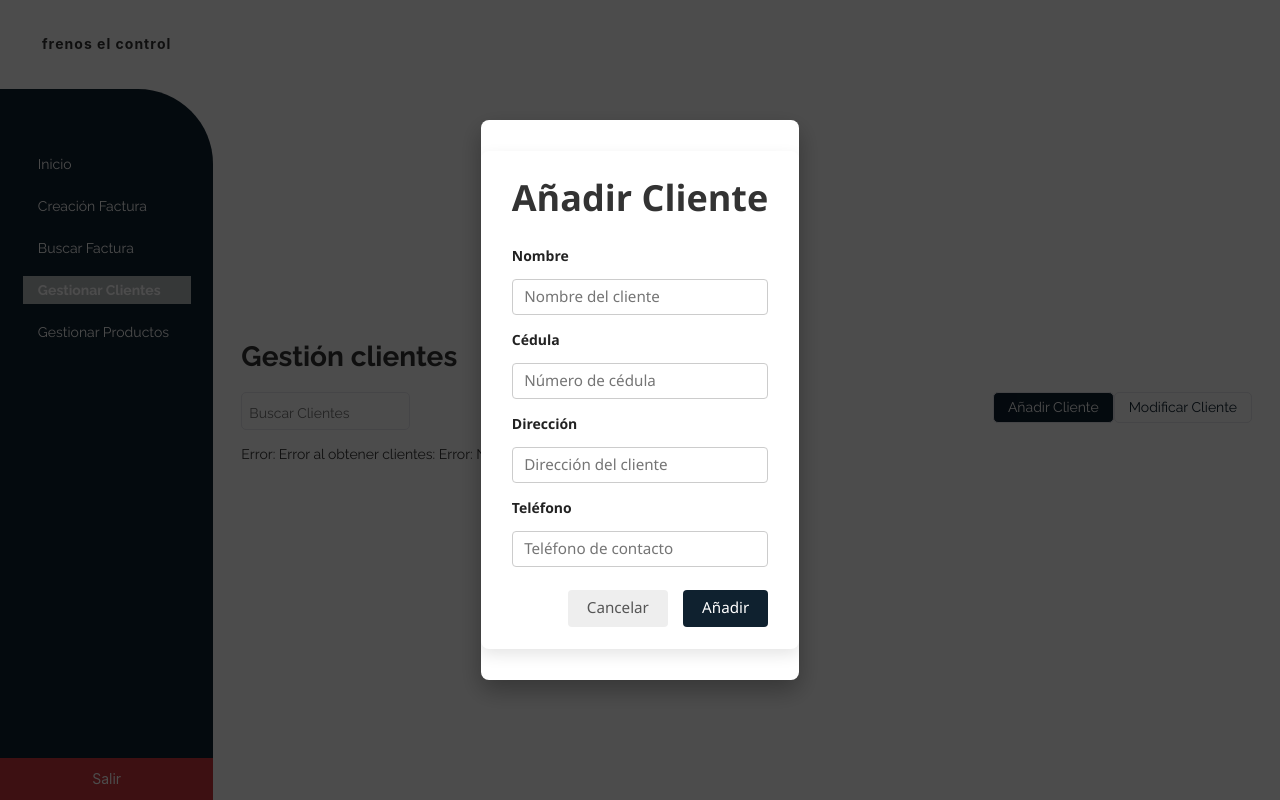
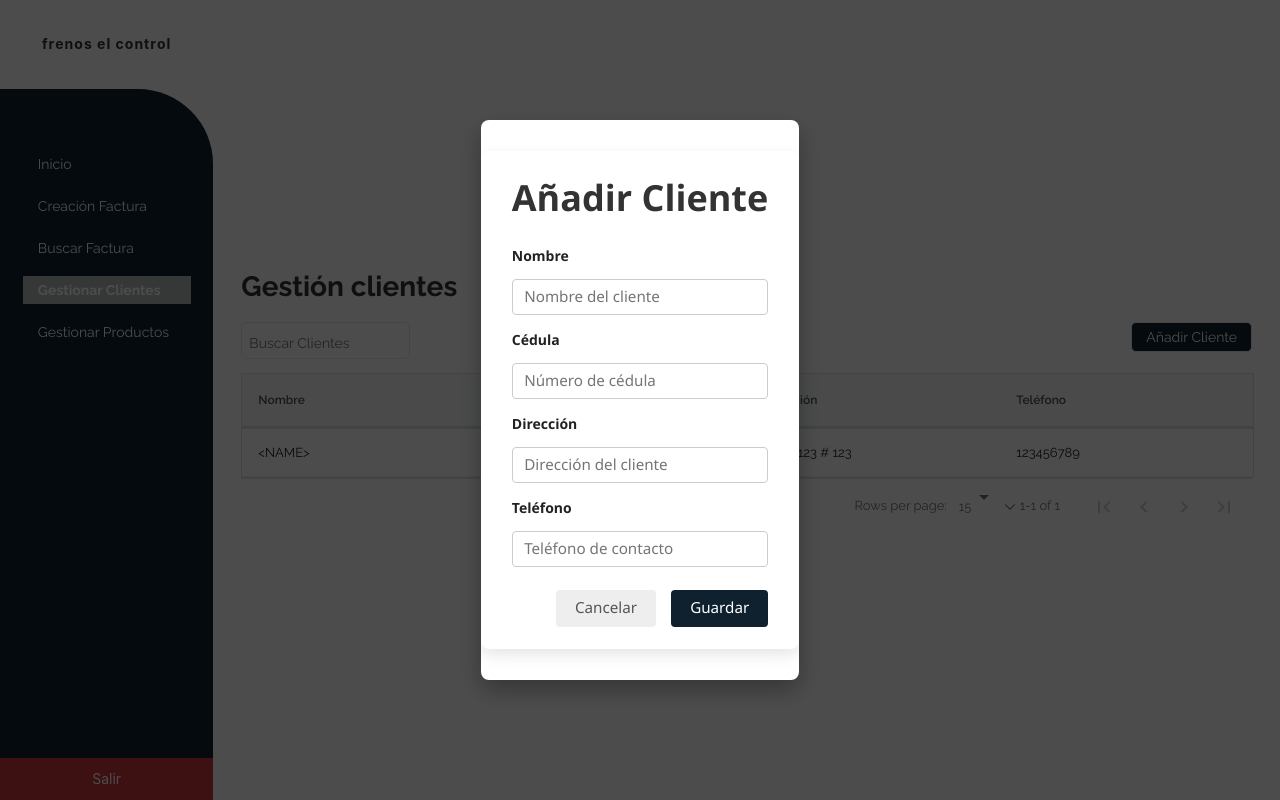
Before and after one commit to Kgnot/FrenosElControlFront, a React (Vite) app: page /gestion-clientes in a window 1280 px wide. Both pictures are taken after a click on the button "Añadir Cliente". Built offline with nearby package versions, Linux system fonts and the light colour scheme.

Commit message:
Customer section: Fixed names in a customer section like "ModifyCustomerModal" or "AddCustomerForm" is more cleary and also create function to create customer.

```diff
--- a/src/form/CustomerForm.ts
+++ b/src/form/CustomerForm.ts
@@ -1,4 +1,4 @@
-import { z } from 'zod';
+import {z} from 'zod';
 
 // Esquema para validar datos del cliente
 export const customerForm = z.object({
@@ -12,21 +12,16 @@ export const customerForm = z.object({
 
     identify: z
         .string()
-        .min(1, 'La cédula es requerida')
-        .regex(/^\d{6,12}$/, 'La cédula debe tener entre 6 y 12 dígitos')
+        .min(0)
         .transform(str => str.trim()),
 
     address: z
         .string()
-        .min(1, 'La dirección es requerida')
-        .min(10, 'La dirección debe tener al menos 10 caracteres')
         .max(255, 'La dirección no puede exceder 255 caracteres')
         .transform(str => str.trim()),
 
     phone: z
         .string()
-        .min(1, 'El teléfono es requerido')
-        .regex(/^\d{7,15}$/, 'El teléfono debe tener entre 7 y 15 dígitos')
         .transform(str => str.trim())
 });
 
--- /dev/null
+++ b/src/form/InvoiceForm.ts
@@ -0,0 +1,13 @@
+import {z} from "zod"
+
+// Este es el apartado del Form principal para ingresar una factura
+export const schema = z.object({
+    name: z.string().nonempty(),
+    identify: z.string(),
+    address: z.string(),
+    vehicle: z.string(),
+    plate: z.string(),
+    phone: z.string(),
+})
+
+export type InvoiceFormValues = z.infer<typeof schema>
--- a/src/hooks/customers/useCustomer.ts
+++ b/src/hooks/customers/useCustomer.ts
@@ -1,4 +1,4 @@
-import { useEffect, useState } from "react";
+import {useEffect, useState} from "react";
 import {Customer} from "../../entity";
 import {customerAPI} from "../../function";
 
@@ -20,8 +20,8 @@ export const useCustomer = () => {
             }
         };
 
-        fetchClientes();
+        fetchClientes().then(r => console.log(" xd"+r));
     }, []);
 
-    return { clientes, loading, error };
+    return {customers: clientes, loading, error};
 };
--- a/src/ui/components/CustomerManagement/CustomerFormComponent/CustomerForm.tsx
+++ b/src/ui/components/CustomerManagement/CustomerFormComponent/AddCustomerForm.tsx
@@ -7,13 +7,12 @@ import {InputCustomerForm} from "./InputForm/InputCustomerForm.tsx";
 import './CustomerForm.css';
 
 interface CustomerFormProps {
-    mode: 'add' | 'edit';
     customer: Customer | null;
     onSave: (customer: Customer) => void;
     onCancel: () => void;
 }
 
-export const CustomerForm: React.FC<CustomerFormProps> = ({ mode, customer, onSave, onCancel }) => {
+export const AddCustomerForm: React.FC<CustomerFormProps> = ({customer, onSave, onCancel }) => {
     const {
         control,
         handleSubmit,
@@ -45,7 +44,7 @@ export const CustomerForm: React.FC<CustomerFormProps> = ({ mode, customer, onSa
 
     return (
         <form className="customer-form-modal" onSubmit={handleSubmit(onSubmit)}>
-            <h2>{mode === 'add' ? 'Añadir Cliente' : 'Editar Cliente'}</h2>
+            <h2>Añadir Cliente</h2>
 
             <InputCustomerForm
                 name="name"
@@ -82,7 +81,7 @@ export const CustomerForm: React.FC<CustomerFormProps> = ({ mode, customer, onSa
 
             <div className="form-actions">
                 <button type="button" className="btn-cancel" onClick={onCancel}>Cancelar</button>
-                <button type="submit" className="btn-save">{mode === 'add' ? 'Añadir' : 'Guardar'}</button>
+                <button type="submit" className="btn-save">Guardar</button>
             </div>
         </form>
     );
--- a/src/ui/components/CustomerManagement/CustomerTable/CustomerTable.tsx
+++ b/src/ui/components/CustomerManagement/CustomerTable/CustomerTable.tsx
@@ -1,37 +1,45 @@
-import React, { useState, useEffect } from 'react';
-import { TableComponent } from '../../utils/table/TableComponent';
-import {useCustomer} from "../../../../hooks/customers/useCustomer.ts";
+import React, {useState, useEffect} from 'react';
+import {TableComponent} from '../../utils/table/TableComponent';
 import {Customer} from "../../../../entity";
 import {BlackModal} from "../../utils/modal/BalckModal.tsx";
-import {CustomerModal} from "../../modal/customer/CustomerModal.tsx";
+import {ModifyCustomerModal} from "../../modal/customer/ModifyCustomerModal.tsx";
 
 interface CustomerTableProps {
     className: string;
     onCustomerSelect?: (customer: Customer | null) => void;
     searchTerm?: string;
+    customerData: Customer[];
+    modifyCustomerHandler: (customer: Customer) => void;
 }
 
-export const CustomerTable: React.FC<CustomerTableProps> = ({
-                                                                className,
-                                                                onCustomerSelect,
-                                                                searchTerm = ''
-                                                            }) => {
-    const { clientes: data, loading, error } = useCustomer();
+export const CustomerTable: React.FC<CustomerTableProps> = (
+    {
+        className,
+        onCustomerSelect,
+        searchTerm = '',
+        customerData,
+        modifyCustomerHandler
+    }: CustomerTableProps) => {
+    // const { customers: customersDataMock, loading, error } = useCustomer();
     const [selectedCustomer, setSelectedCustomer] = useState<Customer | null>(null);
     const [showDetailModal, setShowDetailModal] = useState(false);
     const [filteredData, setFilteredData] = useState<Customer[]>([]);
 
+
+    const loading = false;
+    const error = null;
+
     // Filtrar datos basado en el término de búsqueda
     useEffect(() => {
-        if (!data) {
+        if (!customerData) {
             setFilteredData([]);
             return;
         }
 
         if (!searchTerm.trim()) {
-            setFilteredData(data);
+            setFilteredData(customerData);
         } else {
-            const filtered = data.filter((customer: Customer) =>
+            const filtered = customerData.filter((customer: Customer) =>
                 customer.name.toLowerCase().includes(searchTerm.toLowerCase()) ||
                 customer.identify.includes(searchTerm) ||
                 customer.address.toLowerCase().includes(searchTerm.toLowerCase()) ||
@@ -39,7 +47,7 @@ export const CustomerTable: React.FC<CustomerTableProps> = ({
             );
             setFilteredData(filtered);
         }
-    }, [data, searchTerm]);
+    }, [customerData, searchTerm]);
 
     const handleRowClick = (row: Customer) => {
         setSelectedCustomer(row);
@@ -106,8 +114,9 @@ export const CustomerTable: React.FC<CustomerTableProps> = ({
             {/* Modal para mostrar detalles del cliente */}
             {selectedCustomer && (
                 <BlackModal visible={showDetailModal} onClose={handleCloseDetailModal}>
-                    <CustomerModal
+                    <ModifyCustomerModal
                         className=""
+                        onModify={modifyCustomerHandler}
                         customer={selectedCustomer}
                         parentMethod={handleCloseDetailModal}  // detallar aqui
                     />
--- a/src/ui/components/modal/customer/CustomerModal.tsx
+++ /dev/null
@@ -1,40 +0,0 @@
-import {Customer} from "../../../../entity";
-import './CustomerModal.css'
-import {ReactNode} from "react";
-import {ButtonType3} from "../../utils/buttons/ButtonType3.tsx";
-import {ButtonType2} from "../../utils/buttons/ButtonType2.tsx";
-
-interface CustomerModalProps {
-    className?: string;
-    customer: Customer;
-    parentMethod?: () => void;
-    children?: ReactNode;
-    onModify?:()=>void
-}
-
-export const CustomerModal = ({ className, customer, parentMethod, children,onModify }: CustomerModalProps) => {
-    return (
-        <div className={`customerModal ${className}`}>
-            {children}
-            <div className="customerModal__header">Detalle del Cliente</div>
-            <div className="customerModal__form">
-                <label className="customerModal__label">Nombre:</label>
-                <input defaultValue={customer.name} placeholder="Nombre"/>
-
-                <label className="customerModal__label">Cédula:</label>
-                <input defaultValue={customer.identify} placeholder="Cédula"/>
-
-                <label className="customerModal__label">Dirección:</label>
-                <input defaultValue={customer.address} placeholder="Dirección"/>
-
-                <label className="customerModal__label">Teléfono:</label>
-                <input defaultValue={customer.phone} placeholder="Teléfono"/>
-            </div>
-
-            <div className="customerModal__footer">
-                <ButtonType2 parentMethod={onModify}>Modificar</ButtonType2>
-                <ButtonType3 parentMethod={parentMethod}>Cerrar</ButtonType3>
-            </div>
-        </div>
-    );
-}
--- /dev/null
+++ b/src/ui/components/modal/customer/ModifyCustomerModal.tsx
@@ -0,0 +1,75 @@
+import { useState } from "react";
+import { Customer } from "../../../../entity";
+import './CustomerModal.css';
+import { ReactNode } from "react";
+import { ButtonType3,ButtonType2 } from "../../utils/buttons";
+
+interface CustomerModalProps {
+    className?: string;
+    customer: Customer;
+    parentMethod?: () => void;
+    children?: ReactNode;
+    onModify: (customer: Customer) => void;
+}
+
+export const ModifyCustomerModal = ({
+                                  className,
+                                  customer,
+                                  parentMethod,
+                                  children,
+                                  onModify
+                              }: CustomerModalProps) => {
+
+    const [editedCustomer, setEditedCustomer] = useState<Customer>({ ...customer });
+
+    const handleChange = (field: keyof Customer, value: string) => {
+        setEditedCustomer(prev => ({ ...prev, [field]: value }));
+    };
+
+    const handleModify = () => {
+        onModify(editedCustomer);
+        if (parentMethod) parentMethod(); // cerrar modal
+    };
+
+    return (
+        <div className={`customerModal ${className}`}>
+            {children}
+            <div className="customerModal__header">Detalle del Cliente</div>
+            <div className="customerModal__form">
+                <label className="customerModal__label">Nombre:</label>
+                <input
+                    value={editedCustomer.name}
+                    onChange={(e) => handleChange("name", e.target.value)}
+                    placeholder="Nombre"
+                />
+
+                <label className="customerModal__label">Cédula:</label>
+                <input
+                    value={editedCustomer.identify}
+                    onChange={(e) => handleChange("identify", e.target.value)}
+                    placeholder="Cédula"
+                />
+
+                <label className="customerModal__label">Dirección:</label>
+                <input
+                    value={editedCustomer.address}
+                    onChange={(e) => handleChange("address", e.target.value)}
+                    placeholder="Dirección"
+                />
+
+                <label className="customerModal__label">Teléfono:</label>
+                <input
+                    value={editedCustomer.phone}
+                    onChange={(e) => handleChange("phone", e.target.value)}
+                    placeholder="Teléfono"
+                />
+            </div>
+
+            <div className="customerModal__footer">
+                <ButtonType3 parentMethod={parentMethod}>Cerrar</ButtonType3>
+                <ButtonType2 parentMethod={handleModify}>Modificar</ButtonType2>
+
+            </div>
+        </div>
+    );
+};
--- a/src/ui/views/CustomerManagement.tsx
+++ b/src/ui/views/CustomerManagement.tsx
@@ -1,9 +1,9 @@
-import  { useState } from "react";
-import {ButtonType1,ButtonType2} from "../components/utils/buttons";
+import {useState} from "react";
+import {ButtonType1/*,ButtonType2*/} from "../components/utils/buttons";
 import {CustomerTable} from "../components/CustomerManagement/CustomerTable/CustomerTable.tsx";
 import './styles/CustomerManagement.css'
 import {BlackModal} from "../components/utils/modal/BalckModal.tsx";
-import {CustomerForm} from "../components/CustomerManagement/CustomerFormComponent/CustomerForm.tsx";
+import {AddCustomerForm} from "../components/CustomerManagement/CustomerFormComponent/AddCustomerForm.tsx";
 
 export interface Customer {
     customerId: number;
@@ -13,22 +13,36 @@ export interface Customer {
     phone: string;
 }
 
+
+const customersDataMock: Customer[] = [
+    {
+        customerId: 1,
+        name: '<NAME>',
+        identify: '123456789',
+        address: 'Calle 123 # 123',
+        phone: '123456789'
+    }
+]
+
+
 export default function CustomerManagement() {
+    const [, forceRender] = useState({});
     const [isModalOpen, setIsModalOpen] = useState(false);
-    const [modalMode, setModalMode] = useState<'add' | 'edit'>('add');
     const [selectedCustomer, setSelectedCustomer] = useState<Customer | null>(null);
     const [searchTerm, setSearchTerm] = useState("");
 
     const handleAddCustomer = () => {
-        setModalMode('add');
         setSelectedCustomer(null);
         setIsModalOpen(true);
     };
 
-    const handleEditCustomer = (customer: Customer) => {
-        setModalMode('edit');
-        setSelectedCustomer(customer);
-        setIsModalOpen(true);
+    const handleEditCustomer = (updatedCustomer: Customer) => {
+        const index = customersDataMock.findIndex(c => c.customerId === updatedCustomer.customerId);
+        if (index !== -1) {
+            customersDataMock[index] = updatedCustomer;
+            console.log("Cliente modificado con éxito");
+            forceRender({}); // Forzar renderizado
+        }
     };
 
     const handleCloseModal = () => {
@@ -36,16 +50,10 @@ export default function CustomerManagement() {
         setSelectedCustomer(null);
     };
 
-    const handleSaveCustomer = (customerData: Omit<Customer, 'customerId'>) => {
-        if (modalMode === 'add') {
-            // Lógica para añadir cliente
-            console.log('Añadiendo cliente:', customerData);
-            // Aquí llamarías a tu API para crear el cliente
-        } else {
-            // Lógica para modificar cliente
-            console.log('Modificando cliente:', { ...customerData, customerId: selectedCustomer?.customerId });
-            // Aquí llamarías a tu API para actualizar el cliente
-        }
+    const handleSaveCustomer = (customerData: Customer) => {
+        // Guardamos el cliente
+        console.log(customerData);
+        customersDataMock.push(customerData)
         handleCloseModal();
     };
 
@@ -64,21 +72,19 @@ export default function CustomerManagement() {
                         <ButtonType1 parentMethod={handleAddCustomer}>
                             Añadir Cliente
                         </ButtonType1>
-                        <ButtonType2 parentMethod={() => selectedCustomer && handleEditCustomer(selectedCustomer)}>
-                            Modificar Cliente
-                        </ButtonType2>
                     </div>
                 </div>
-
+                {/* Usamos la tabla, posiblemente aqui es mejor pasarle los datos */}
                 <CustomerTable
+                    modifyCustomerHandler={handleEditCustomer}
                     className={""}
+                    customerData={customersDataMock}
                     onCustomerSelect={setSelectedCustomer}
                     searchTerm={searchTerm}
                 />
 
                 <BlackModal visible={isModalOpen} onClose={handleCloseModal}>
-                    <CustomerForm
-                        mode={modalMode}
+                    <AddCustomerForm
                         customer={selectedCustomer}
                         onSave={handleSaveCustomer}
                         onCancel={handleCloseModal}
```
